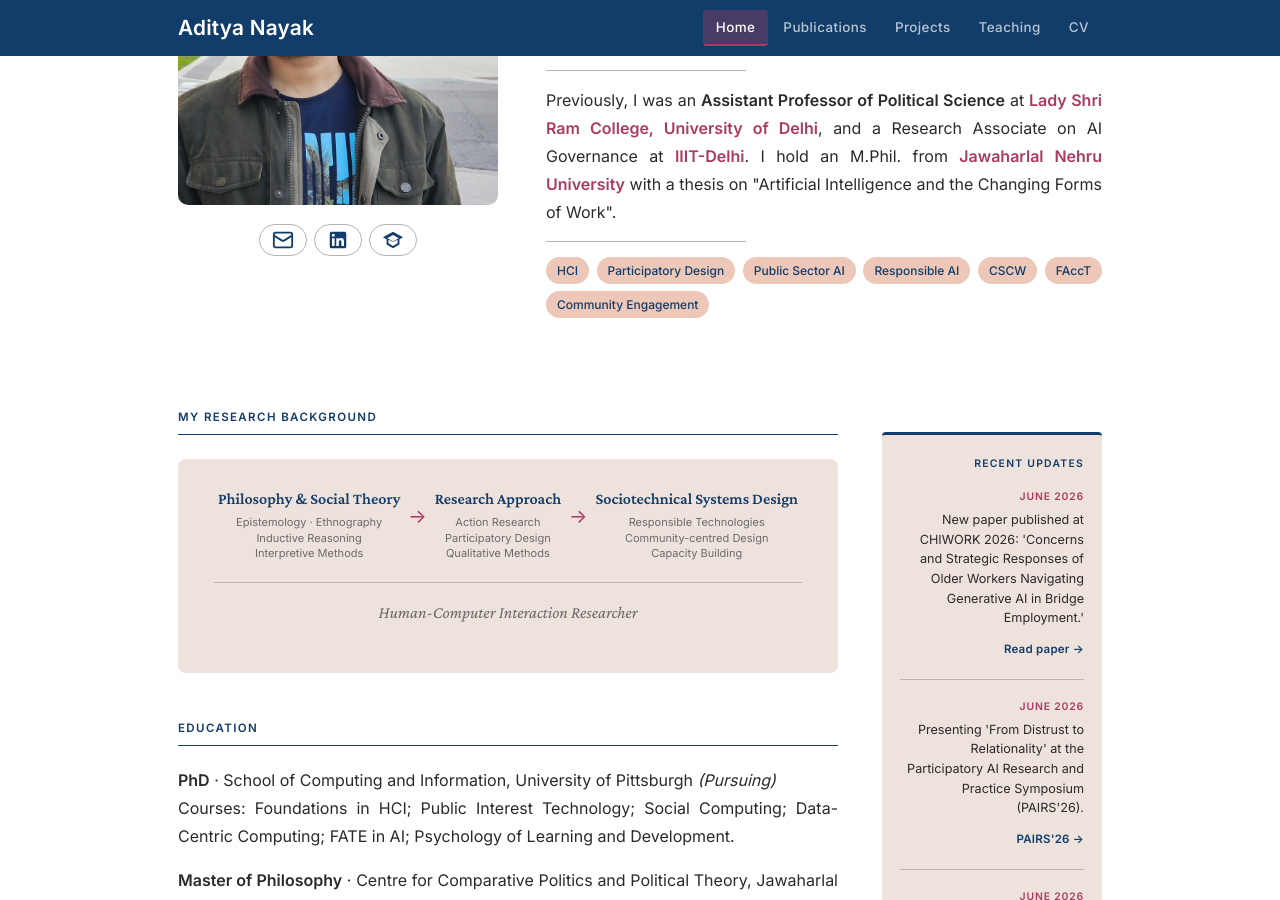
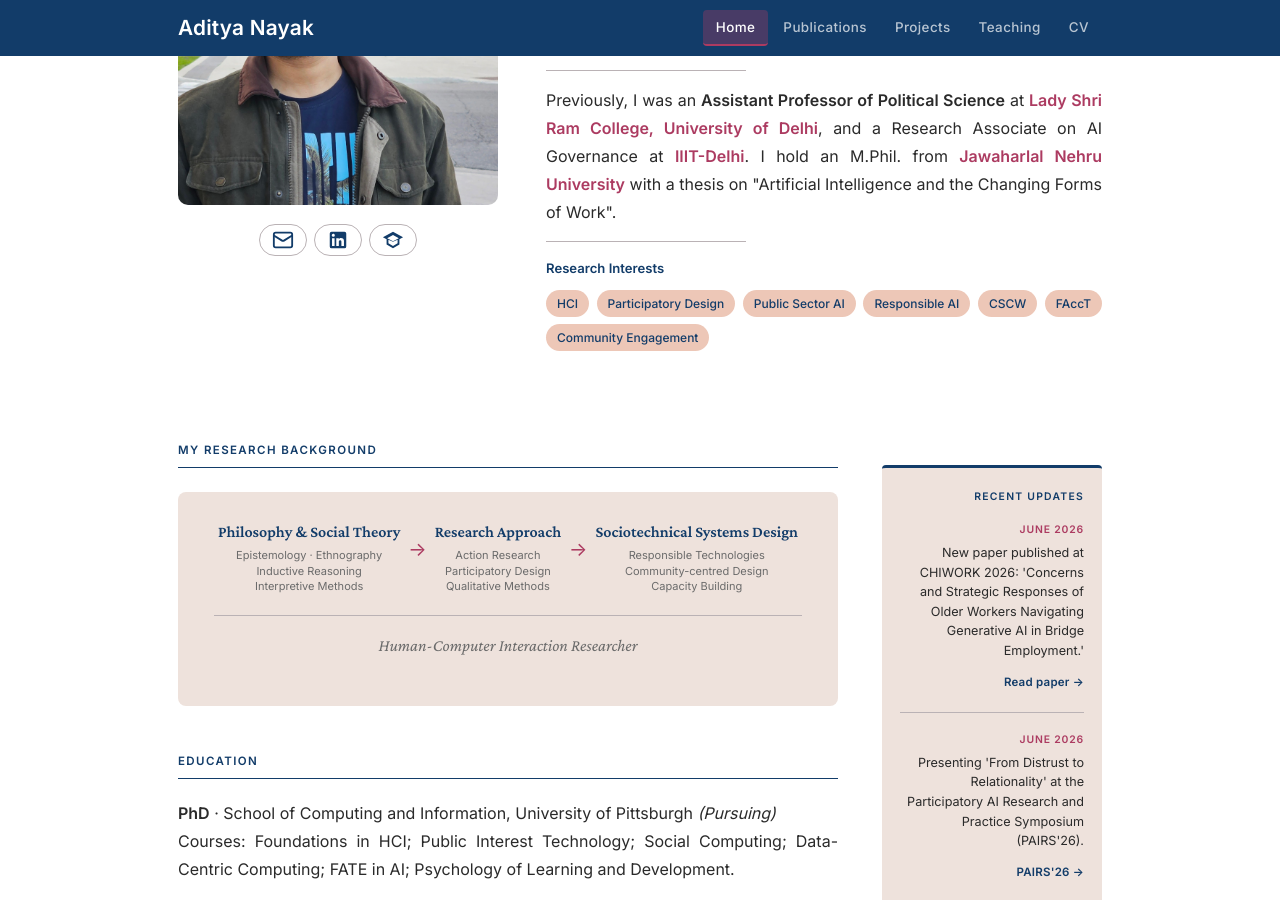
Before and after one commit to adityanayak-info/adityanayak-info.github.io, a Jekyll site: the page built from index.md, in a window 1280 px wide and 900 px high, scrolled down 329 px. Built offline with Jekyll 4.4.1, drawn with Linux system fonts in a browser that asks for light colours.

Commit message:
Update default.html

```diff
--- a/_layouts/default.html
+++ b/_layouts/default.html
@@ -123,7 +123,7 @@
             <p>Previously, I was an <strong>Assistant Professor of Political Science</strong> at <a class="inst-link" href="https://www.lsr.edu.in" target="_blank">Lady Shri Ram College, University of Delhi</a>, and a Research Associate on AI Governance at <a class="inst-link" href="https://www.iiitd.ac.in" target="_blank">IIIT-Delhi</a>. I hold an M.Phil. from <a class="inst-link" href="https://www.jnu.ac.in" target="_blank">Jawaharlal Nehru University</a> with a thesis on "Artificial Intelligence and the Changing Forms of Work".</p>
 
             <hr class="profile-rule">
-
+              <p style="font-size:0.82rem;font-weight:600;color:var(--navy);margin:0 0 6px;"><strong>Research Interests</strong></p>
               <div class="interest-tags">
                 <span class="interest-tag">HCI</span>
                 <span class="interest-tag">Participatory Design</span>
```
